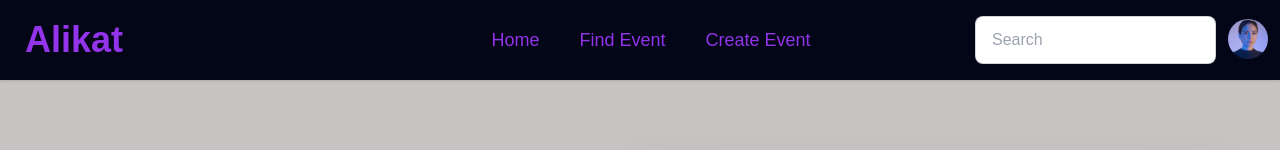
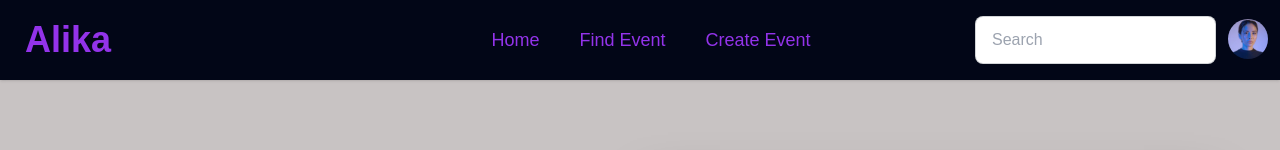
Before and after one commit to fysal/alika, a Next.js app: page / in a window 1280 px wide. Shown: the top 150 px of the page. Built offline with nearby package versions, Linux system fonts and the light colour scheme.

Commit message:
Fixed name issue

```diff
--- a/app/components/MainMenu.tsx
+++ b/app/components/MainMenu.tsx
@@ -12,7 +12,7 @@ const MainMenu = () => {
     <div className="navbar text-purple-600 bg-slate-950 shadow ">
       <div className="flex-1">
         <Link href="/" className="btn btn-ghost text-4xl my-2">
-          Alikat
+          Alika
         </Link>
       </div>
       <ul className=" flex-1 flex items-center gap-10 capitalize flex-grow">
```
